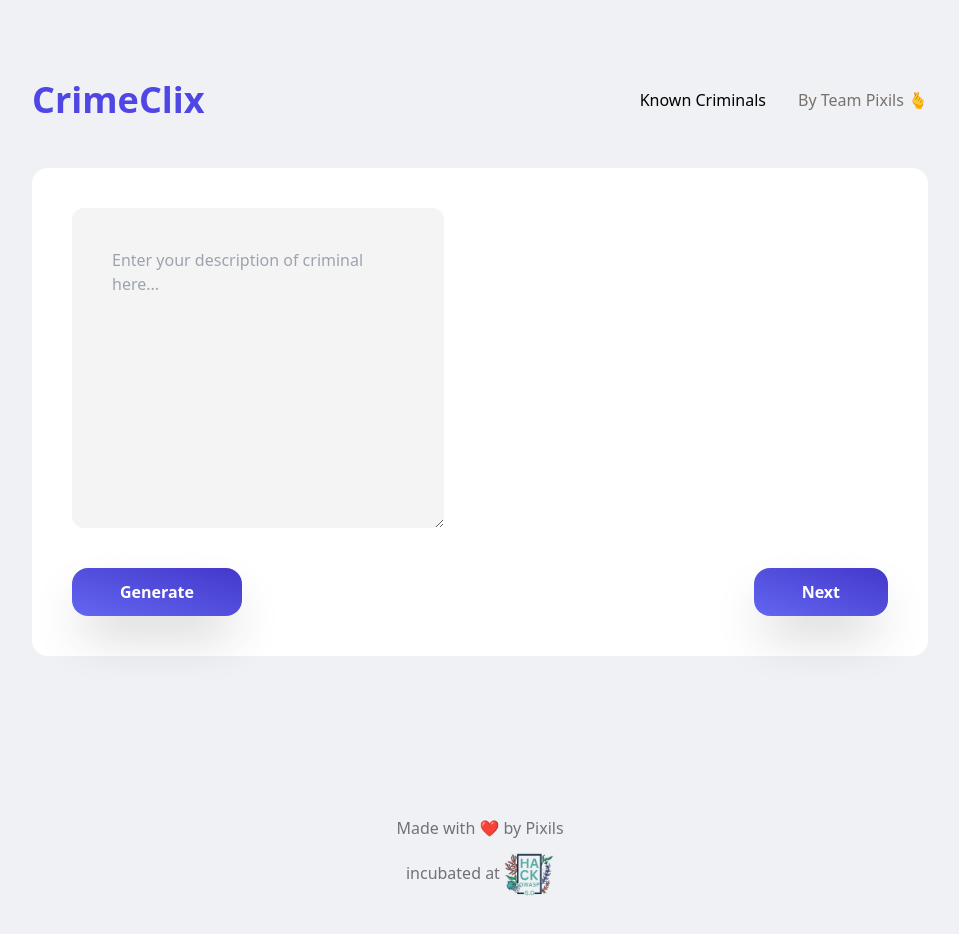
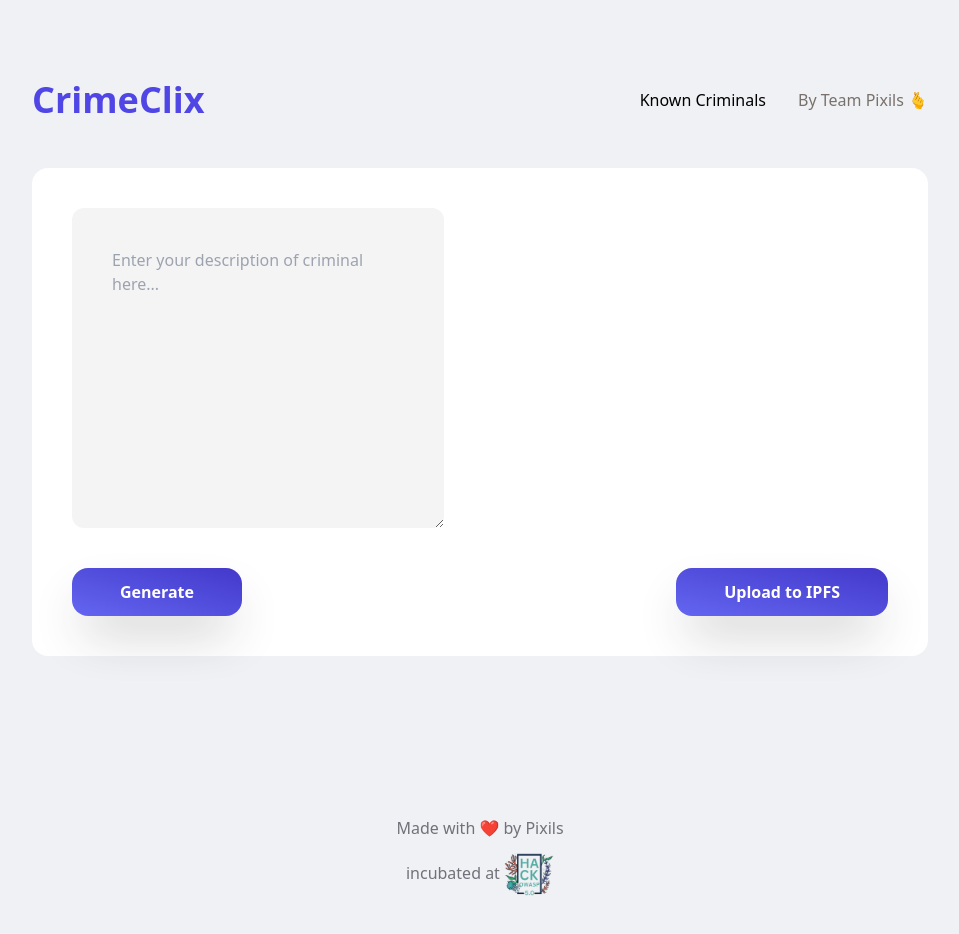
Before and after one commit to Pixils/CrimeClix, a Next.js app in the folder frontend/: page /try in a window 1280 px wide. Shown: the top 934 px of the page, without its empty margins (160-1119 px from the left). Built offline with nearby package versions, Linux system fonts and the light colour scheme; a web font is replaced by a local one.

Commit message:
change button text

```diff
--- a/frontend/src/pages/try.tsx
+++ b/frontend/src/pages/try.tsx
@@ -66,7 +66,7 @@ const Try = () => {
           <Button onClick={() => text2Image(prompt)}>Generate</Button>
           <span>
             {uploadStatus && <span className="mr-5">Uploaded to IPFS</span>}
-            <Button onClick={() => uploadToIPFS()}>Next</Button>
+            <Button onClick={() => uploadToIPFS()}>Upload to IPFS</Button>
           </span>
         </div>
       </div>
```
